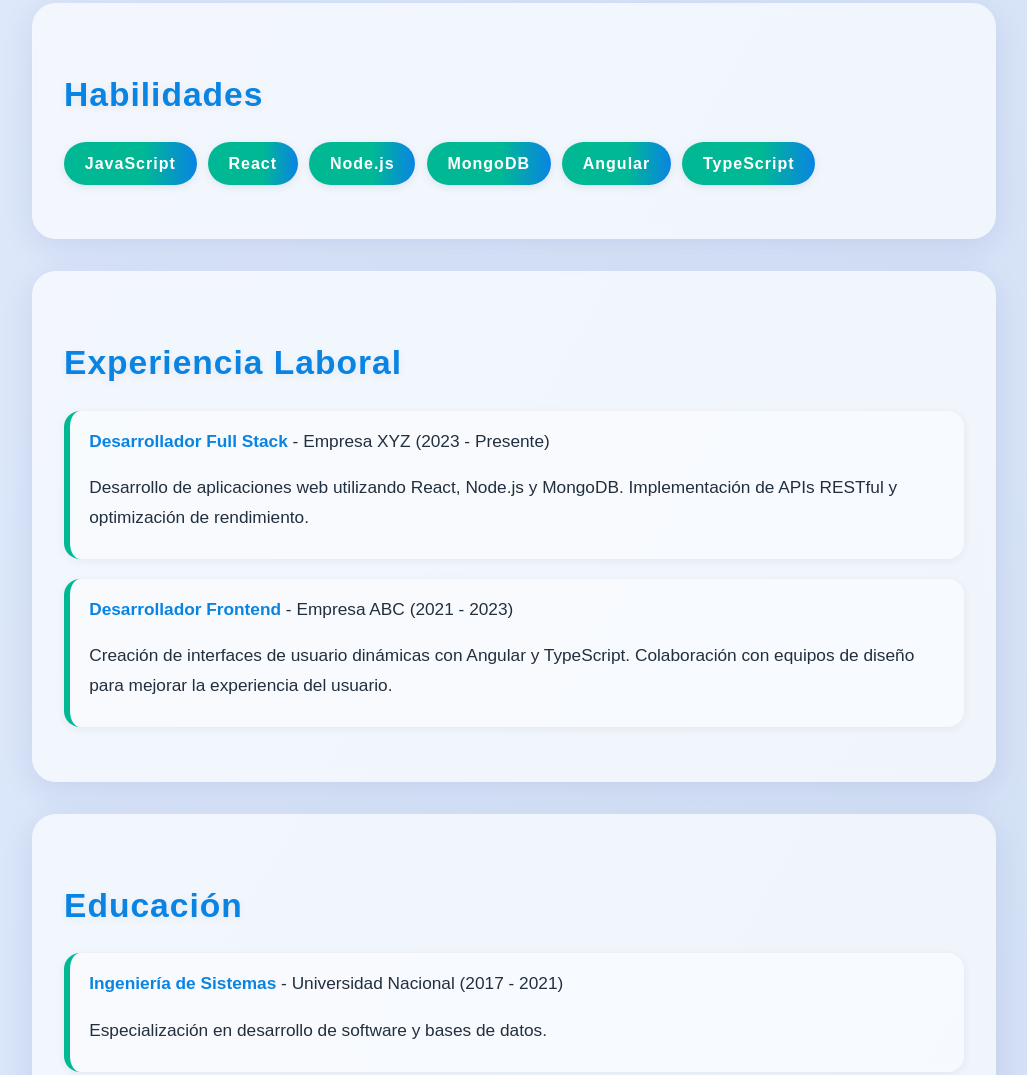
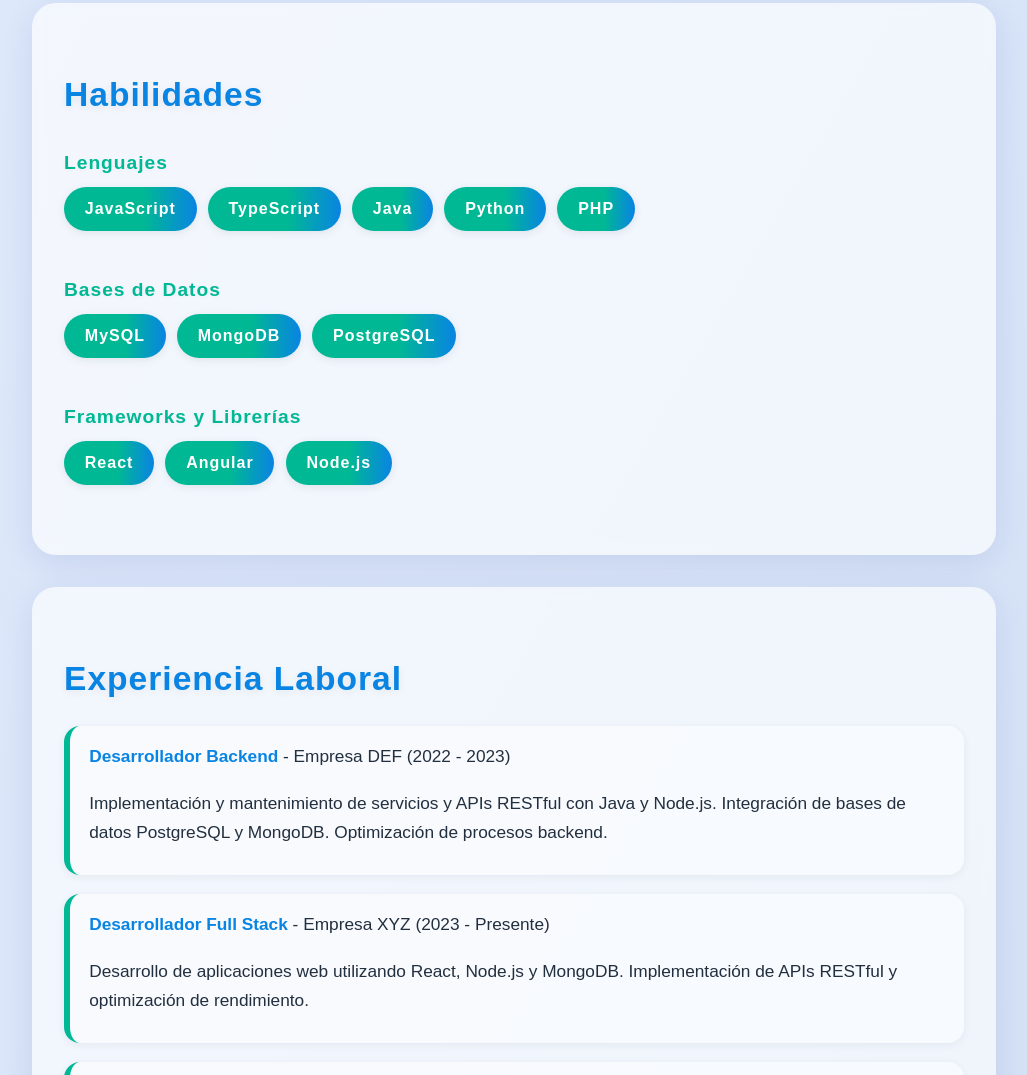
Before and after one commit to DMCV0012/CV-Diego, a plain HTML site: page index.html in a window 1280 px wide. Shown: the part 655-1730 px from the top of the page, without its empty margins (126-1153 px from the left). Drawn offline with Linux system fonts and the light colour scheme.

Commit message:
Cambios Temporales en el Archivo

```diff
--- a/css/style.css
+++ b/css/style.css
@@ -284,6 +284,26 @@ body.dark-mode .skills-list li {
   color: #fdcb6e;
 }
 
+/* Títulos de categorías de habilidades */
+#skills h3 {
+  margin-top: 1.5rem;
+  margin-bottom: 0.5rem;
+  color: #00b894;
+  font-size: 1.2rem;
+  font-weight: 700;
+  letter-spacing: 1px;
+  text-shadow: 0 1px 4px rgba(0, 0, 0, 0.04);
+}
+
+body.dark-mode #skills h3 {
+  color: #fdcb6e;
+}
+
+/* Separación entre listas de habilidades */
+#skills .skills-list {
+  margin-bottom: 1rem;
+}
+
 /* Experiencia y Educación: tarjetas internas */
 section ul {
   padding: 0;
--- a/index.html
+++ b/index.html
@@ -52,19 +52,39 @@
 
     <section id="skills">
       <h2>Habilidades</h2>
+      <h3>Lenguajes</h3>
       <ul class="skills-list">
         <li>JavaScript</li>
+        <li>TypeScript</li>
+        <li>Java</li>
+        <li>Python</li>
+        <li>PHP</li>
+      </ul>
+      <h3>Bases de Datos</h3>
+      <ul class="skills-list">
+        <li>MySQL</li>
+        <li>MongoDB</li>
+        <li>PostgreSQL</li>
+      </ul>
+      <h3>Frameworks y Librerías</h3>
+      <ul class="skills-list">
         <li>React</li>
+        <li>Angular</li>
         <li>Node.js</li>
-        <li>MongoDB</li>
-        <li>Angular</li>
-        <li>TypeScript</li>
       </ul>
     </section>
 
     <section id="experience">
       <h2>Experiencia Laboral</h2>
       <ul>
+        <li>
+          <strong>Desarrollador Backend</strong> - Empresa DEF (2022 - 2023)
+          <p>
+            Implementación y mantenimiento de servicios y APIs RESTful con Java
+            y Node.js. Integración de bases de datos PostgreSQL y MongoDB.
+            Optimización de procesos backend.
+          </p>
+        </li>
         <li>
           <strong>Desarrollador Full Stack</strong> - Empresa XYZ (2023 -
           Presente)
```
